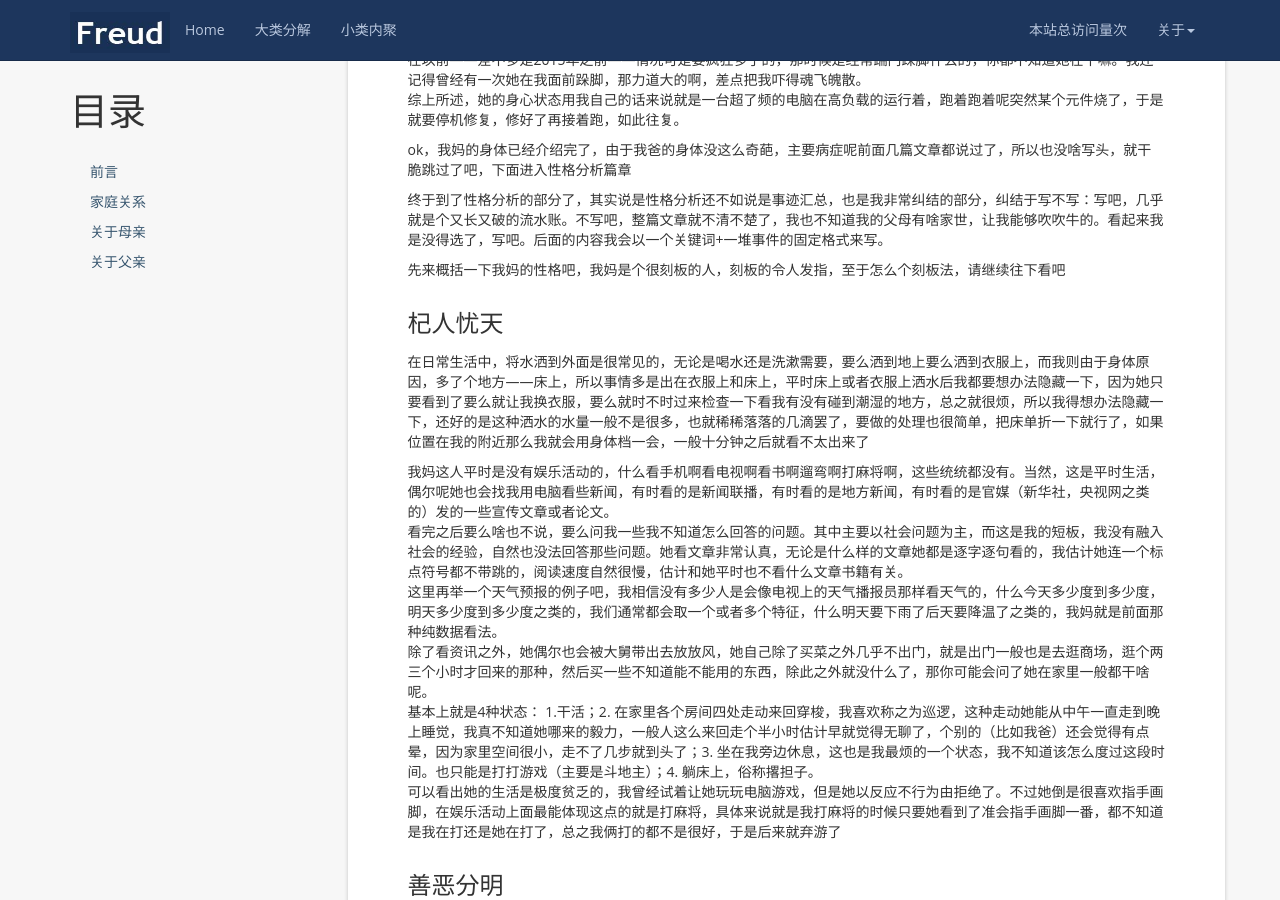
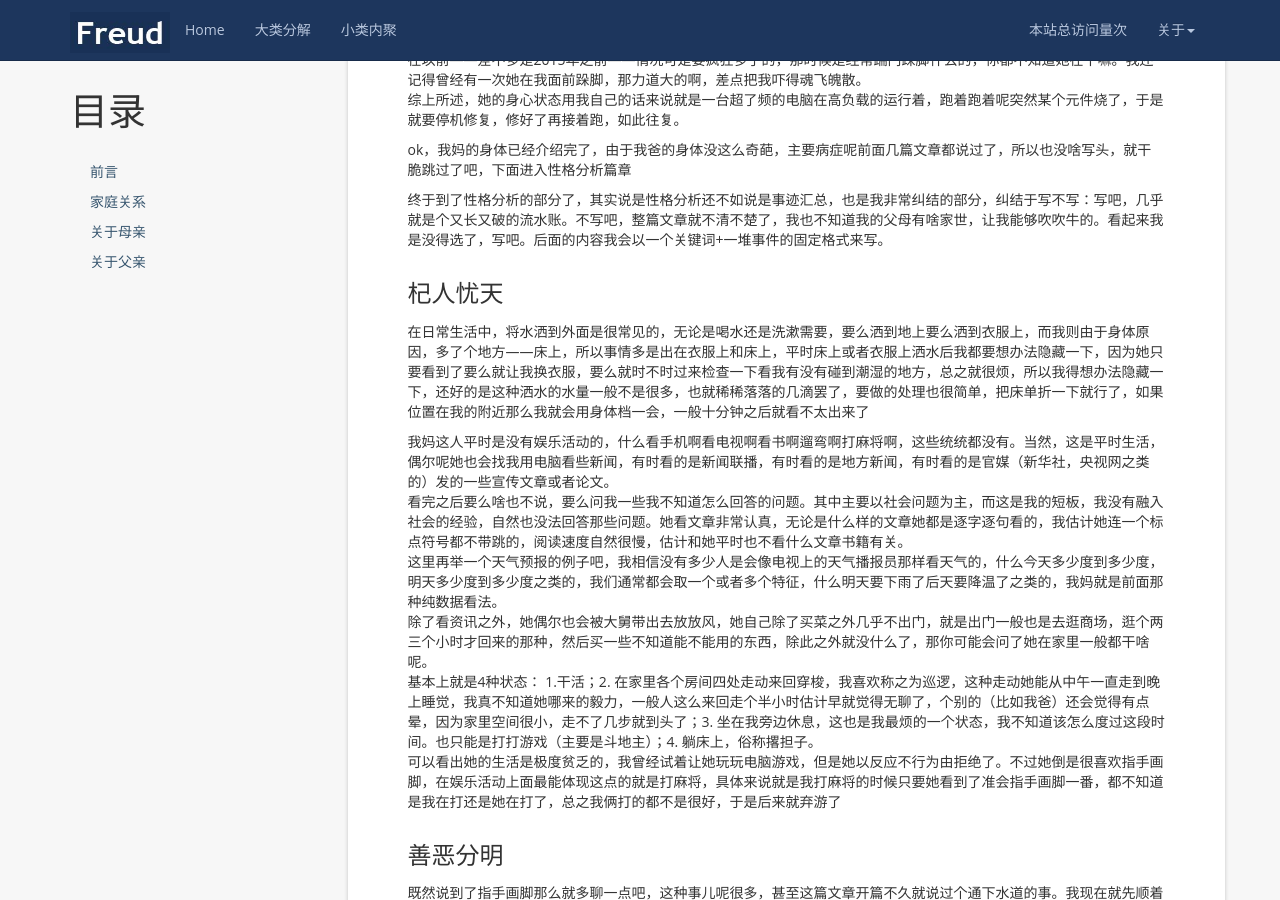
Before and after one commit to kljzndx/My-Blog, a Jekyll site: the page built from _posts/2022-11-23-细说家庭关系.md, in a window 1280 px wide and 900 px high, scrolled down 2270 px. Built offline with Jekyll 4.4.1, drawn with Linux system fonts in a browser that asks for light colours; nearby versions of some CDN libraries; comment, search, counter and statistics services are not loaded.

Commit message:
写作状态同步---删除不当言论

```diff
--- a/_posts/2022-11-23-细说家庭关系.md
+++ b/_posts/2022-11-23-细说家庭关系.md
@@ -64,8 +64,6 @@ ok，说完了生活习惯，再来说说她的病，在上篇文章中我提到
 ok，我妈的身体已经介绍完了，由于我爸的身体没这么奇葩，主要病症呢前面几篇文章都说过了，所以也没啥写头，就干脆跳过了吧，下面进入性格分析篇章
 
 终于到了性格分析的部分了，其实说是性格分析还不如说是事迹汇总，也是我非常纠结的部分，纠结于写不写：写吧，几乎就是个又长又破的流水账。不写吧，整篇文章就不清不楚了，我也不知道我的父母有啥家世，让我能够吹吹牛的。看起来我是没得选了，写吧。后面的内容我会以一个关键词+一堆事件的固定格式来写。
-
-先来概括一下我妈的性格吧，我妈是个很刻板的人，刻板的令人发指，至于怎么个刻板法，请继续往下看吧
 
 ### 杞人忧天
 
```
